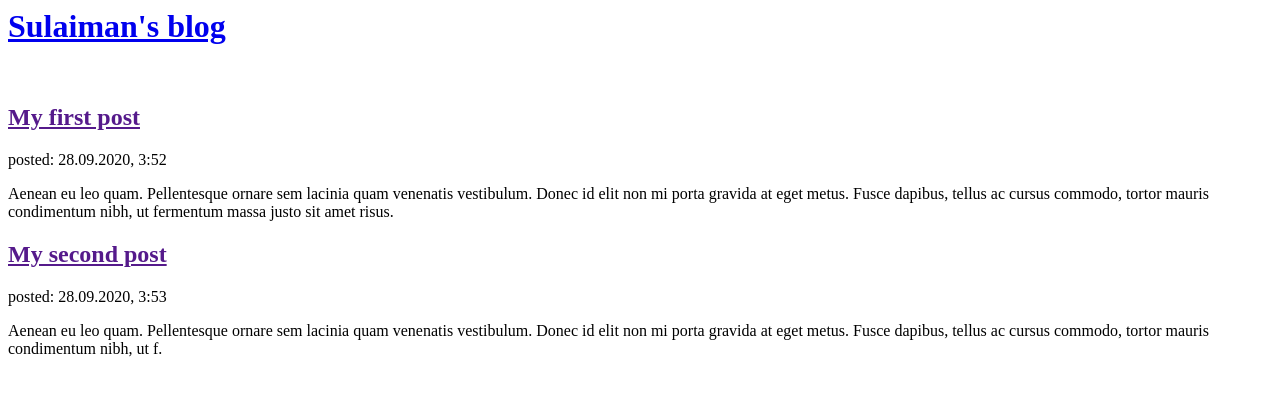
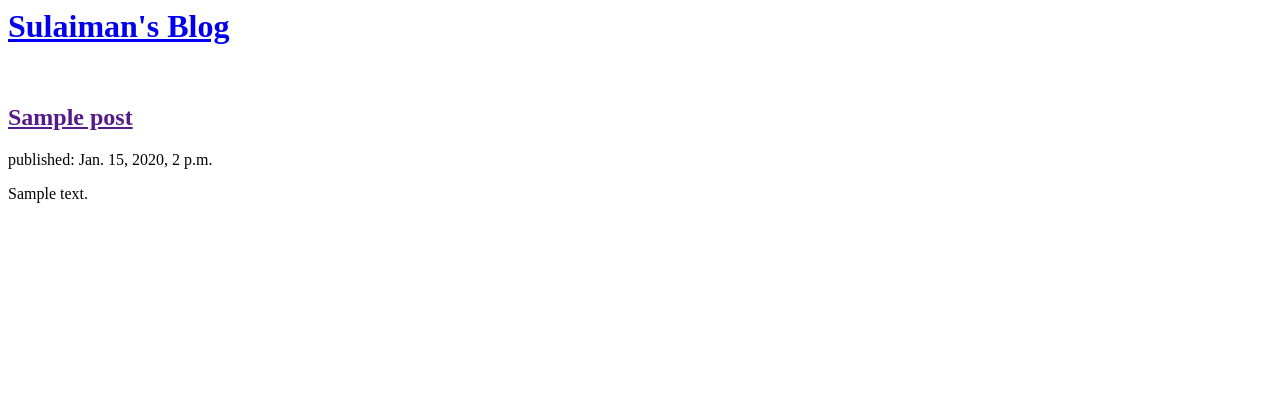
Before and after one commit to sulaiman-1234/my-first-blog, a Django app: page / in a window 1280 px wide. Shown: the top 396 px of the page. Run offline with Django 3.2, Linux system fonts and the light colour scheme; tables that the repository leaves empty hold one stand-in row (values such as "Sample post").

Commit message:
Modified templates to display posts from database.

```diff
--- a/blog/templates/blog/post_list.html
+++ b/blog/templates/blog/post_list.html
@@ -4,20 +4,16 @@
     </head>
     <body>
         <div>
-            <h1><a href="/">Sulaiman's blog</a></h1>
+            <h1><a href="/">Sulaiman's Blog</a></h1>
             <br>
         </div>
 
-        <div>
-            <h2><a href="">My first post</a></h2>
-            <p>posted: 28.09.2020, 3:52</p>
-            <p>Aenean eu leo quam. Pellentesque ornare sem lacinia quam venenatis vestibulum. Donec id elit non mi porta gravida at eget metus. Fusce dapibus, tellus ac cursus commodo, tortor mauris condimentum nibh, ut fermentum massa justo sit amet risus.</p>
-        </div>
-
-        <div>
-            <h2><a href="">My second post</a></h2>
-            <p>posted: 28.09.2020, 3:53</p>
-            <p>Aenean eu leo quam. Pellentesque ornare sem lacinia quam venenatis vestibulum. Donec id elit non mi porta gravida at eget metus. Fusce dapibus, tellus ac cursus commodo, tortor mauris condimentum nibh, ut f.</p>
-        </div>
+        {% for post in posts %}
+            <div>
+                <h2><a href="">{{ post.title }}</a></h2>
+                <p>published: {{ post.published_date }}</p>
+                <p>{{ post.text|linebreaksbr }}</p>
+            </div>
+        {% endfor %}
     </body>
 </html>
--- a/blog/views.py
+++ b/blog/views.py
@@ -1,6 +1,7 @@
 from django.shortcuts import render
-
-# Create your views here.
+from django.utils import timezone
+from .models import Post
 
 def post_list(request):
-    return render(request, 'blog/post_list.html', {})
+    posts = Post.objects.filter(published_date__lte=timezone.now()).order_by('published_date')
+    return render(request, 'blog/post_list.html', {'posts': posts})
```
